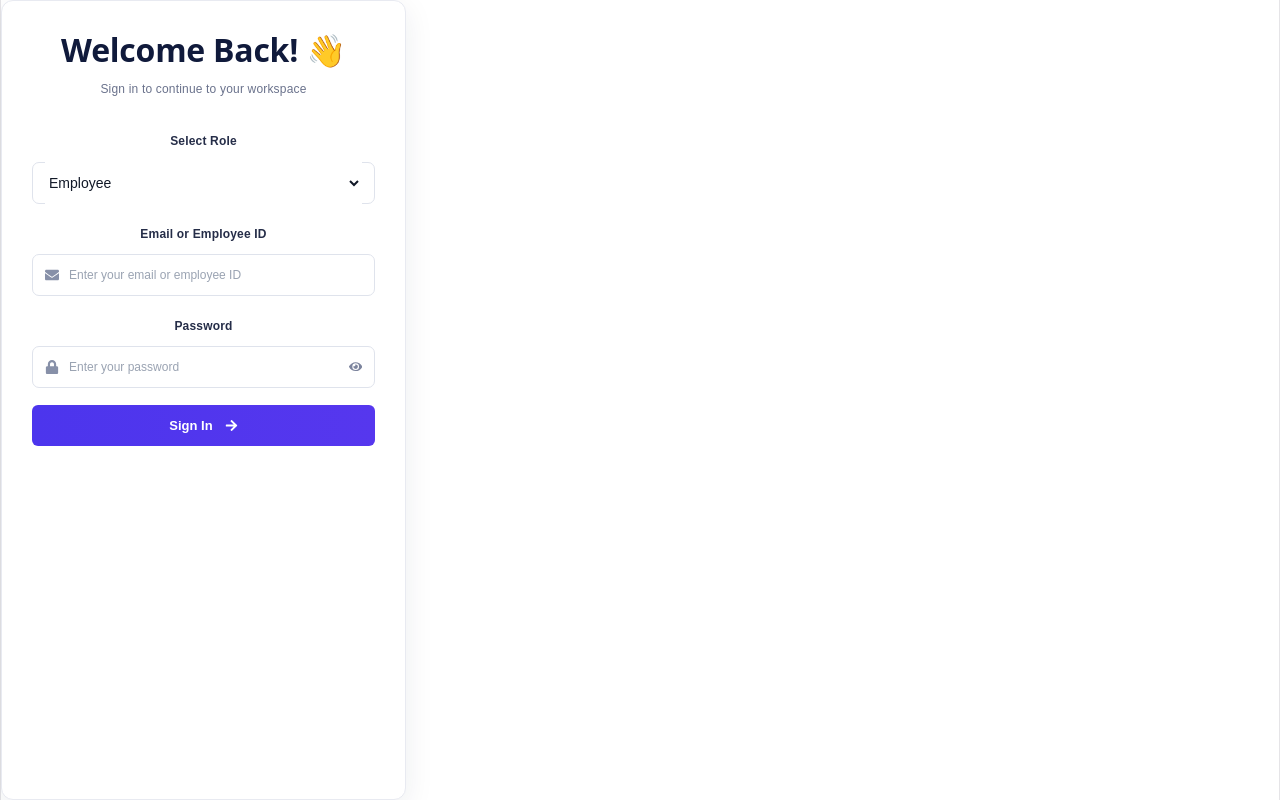
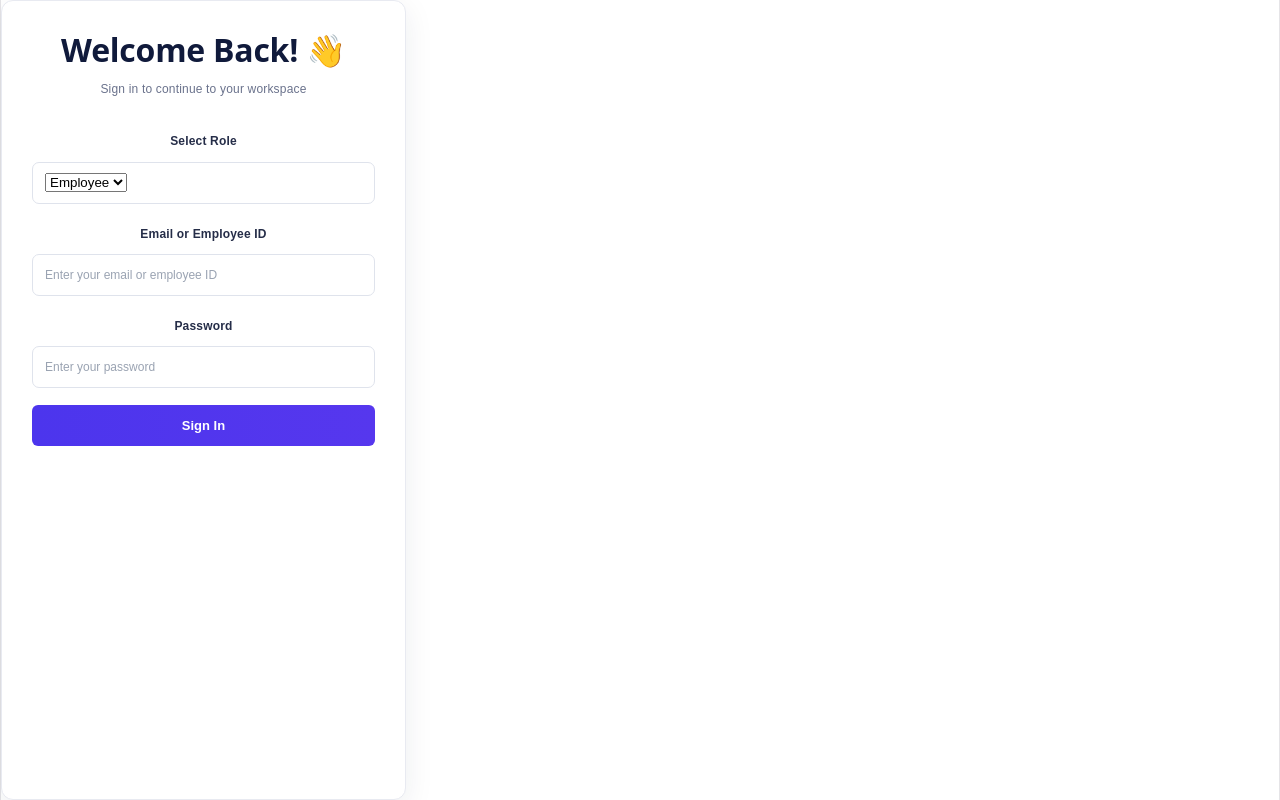
Before and after one commit to mayankpanse83-tech/manager-mangement-system, a React (Vite) app: page /login in a window 1280 px wide. Built offline with nearby package versions, Linux system fonts and the light colour scheme.

Commit message:
Issue solwe

```diff
--- a/src/apps/employee/component/pages/Login.jsx
+++ b/src/apps/employee/component/pages/Login.jsx
@@ -1,13 +1,5 @@
 import React, { useState } from "react";
 import { useNavigate } from "react-router-dom";
-import {
-  FaLock,
-  FaEnvelope,
-  FaEye,
-  FaEyeSlash,
-  FaArrowRight,
-} from "react-icons/fa";
-
 import "./Login.css";
 
 function Login() {
@@ -16,24 +8,26 @@ function Login() {
   const [role, setRole] = useState("employee");
   const [email, setEmail] = useState("");
   const [password, setPassword] = useState("");
-  const [showPassword, setShowPassword] = useState(false);
   const [message, setMessage] = useState("");
 
   const handleLogin = (e) => {
     e.preventDefault();
 
-    setMessage("");
-
     if (!email.trim()) {
-      setMessage("Please enter your email or Employee ID.");
+      setMessage("Please enter email or Employee ID");
       return;
     }
 
     if (!password.trim()) {
-      setMessage("Please enter your password.");
+      setMessage("Please enter password");
       return;
     }
 
+    // Purana role hatao
+    sessionStorage.removeItem("userRole");
+    localStorage.removeItem("userRole");
+
+    // Current selected role save karo
     const selectedRole =
       role === "manager" ? "manager" : "employee";
 
@@ -43,15 +37,19 @@ function Login() {
     sessionStorage.setItem("isLoggedIn", "true");
     localStorage.setItem("isLoggedIn", "true");
 
-    sessionStorage.setItem("loggedInUser", email.trim());
-    localStorage.setItem("loggedInUser", email.trim());
+    setMessage(
+      selectedRole === "manager"
+        ? "Manager login successful"
+        : "Employee login successful"
+    );
 
-    navigate("/dashboard", { replace: true });
+    setTimeout(() => {
+      window.location.replace("/dashboard");
+    }, 300);
   };
 
   return (
     <div className="login-page">
-
       <div className="login-card">
 
         <h2>Welcome Back! 👋</h2>
@@ -62,8 +60,6 @@ function Login() {
 
         <form onSubmit={handleLogin}>
 
-          {/* ROLE */}
-
           <div className="input-group">
             <label>Select Role</label>
 
@@ -71,15 +67,6 @@ function Login() {
               <select
                 value={role}
                 onChange={(e) => setRole(e.target.value)}
-                style={{
-                  width: "100%",
-                  height: "44px",
-                  border: "none",
-                  outline: "none",
-                  background: "#fff",
-                  color: "#111827",
-                  fontSize: "14px",
-                }}
               >
                 <option value="employee">
                   Employee
@@ -92,70 +79,31 @@ function Login() {
             </div>
           </div>
 
-
-          {/* EMAIL */}
-
           <div className="input-group">
             <label>Email or Employee ID</label>
 
             <div className="input-box">
-
-              <FaEnvelope />
-
               <input
                 type="text"
                 placeholder="Enter your email or employee ID"
                 value={email}
-                onChange={(e) =>
-                  setEmail(e.target.value)
-                }
+                onChange={(e) => setEmail(e.target.value)}
               />
-
             </div>
           </div>
-
-
-          {/* PASSWORD */}
 
           <div className="input-group">
             <label>Password</label>
 
             <div className="input-box">
-
-              <FaLock />
-
               <input
-                type={
-                  showPassword
-                    ? "text"
-                    : "password"
-                }
+                type="password"
                 placeholder="Enter your password"
                 value={password}
-                onChange={(e) =>
-                  setPassword(e.target.value)
-                }
+                onChange={(e) => setPassword(e.target.value)}
               />
-
-              <button
-                type="button"
-                className="eye-button"
-                onClick={() =>
-                  setShowPassword(!showPassword)
-                }
-              >
-                {showPassword ? (
-                  <FaEyeSlash />
-                ) : (
-                  <FaEye />
-                )}
-              </button>
-
             </div>
           </div>
-
-
-          {/* MESSAGE */}
 
           {message && (
             <div className="login-message">
@@ -163,21 +111,16 @@ function Login() {
             </div>
           )}
 
-
-          {/* LOGIN */}
-
           <button
             type="submit"
             className="signin-btn"
           >
-            <span>Sign In</span>
-            <FaArrowRight />
+            Sign In
           </button>
 
         </form>
 
       </div>
-
     </div>
   );
 }
```
